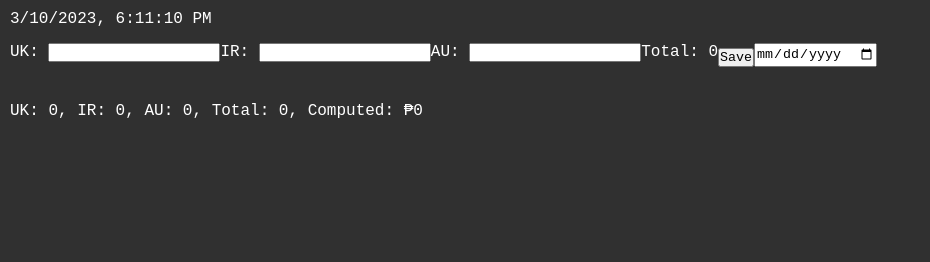
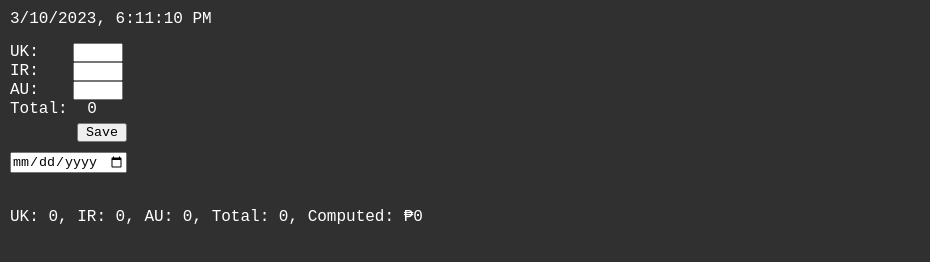
Before and after one commit to sinnedpenguin/cert-calc, a plain HTML site: page index.html in a window 1280 px wide. Shown: the whole page, without its empty margins (0-930 px from the left). Drawn offline with Linux system fonts and the light colour scheme; a web font is replaced by a local one.

Commit message:
Update style

```diff
--- a/style.css
+++ b/style.css
@@ -22,17 +22,28 @@ body {
 
 .main {
     display: flex;
+    flex-direction: column;
+    width: 250px;;
 }
 
-.inputs {
-    display: flex;
-    flex-direction: column;
-    width: 40px;
-    margin-left: 15px;
+.uk, .ir, .au {
+    width: 50px;
+    margin-left: 25px;
+}
+
+.date-input {
+    width: 117px;
+    margin-top: 10px;
+}
+
+.current {
+    margin-left: 10px;
 }
 
 .save-button {
     margin-top: 5px;
+    margin-left: 67px;
+    width: 50px;
 }
 
 .saved-data {
```
